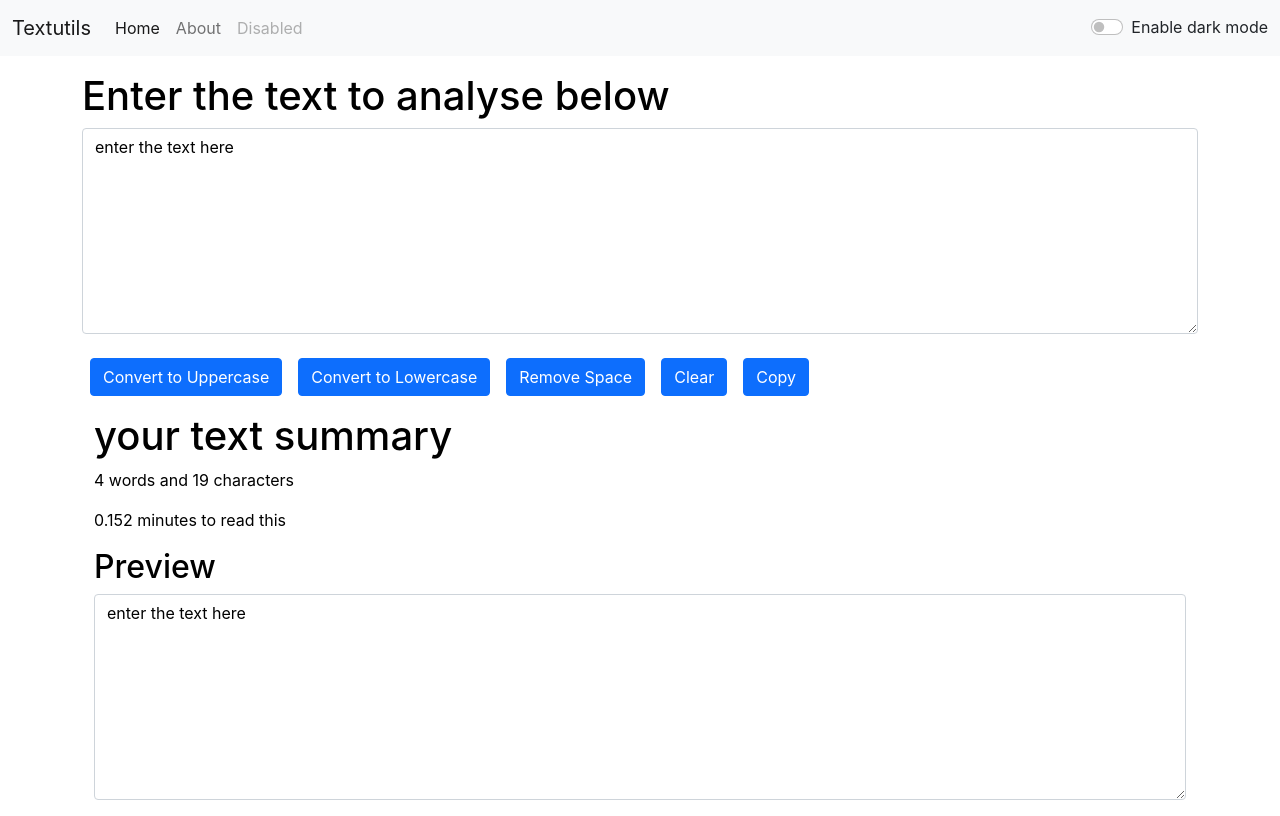
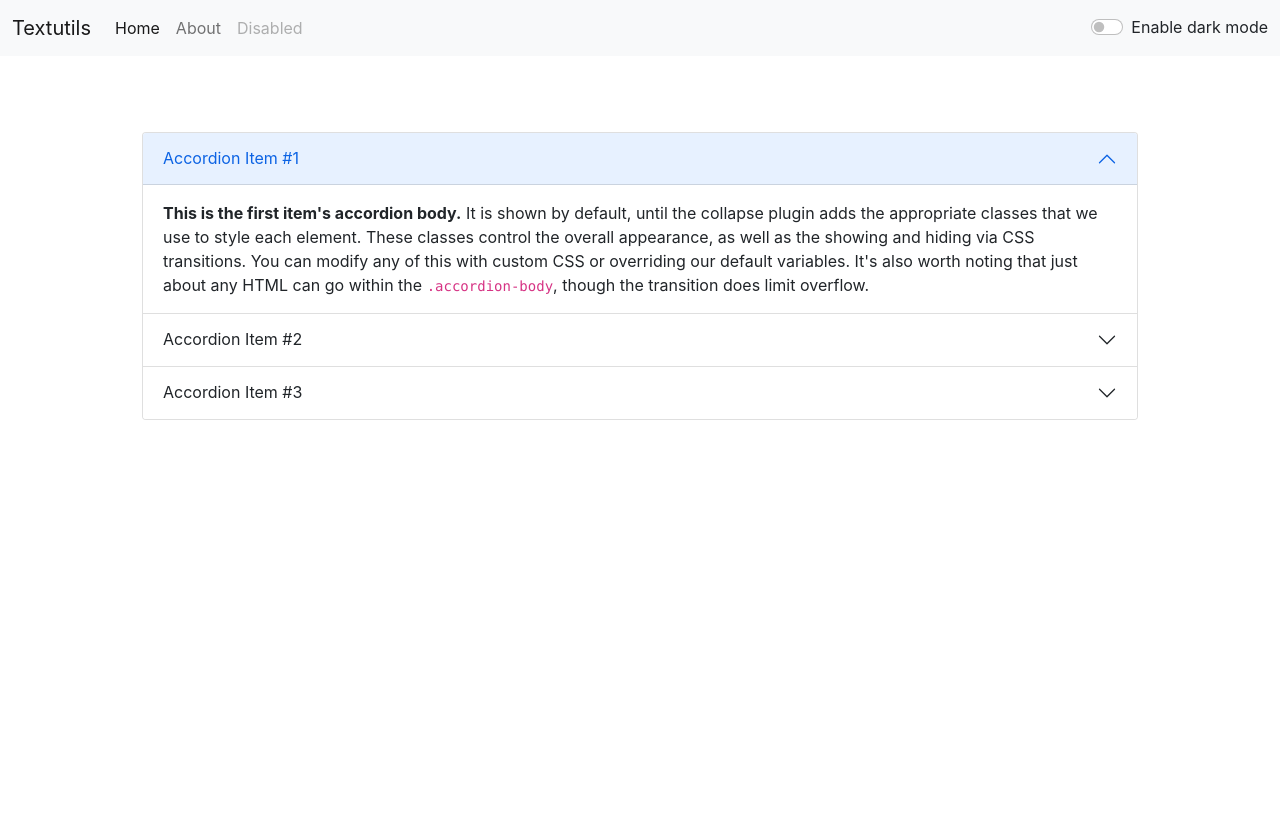
Before and after one commit to Kartikgupta666/text-utils, a React (Create React App) app: page /about in a window 1280 px wide. Built offline with nearby package versions, Linux system fonts and the light colour scheme.

Commit message:
about page , routes added

```diff
--- a/package.json
+++ b/package.json
@@ -9,6 +9,7 @@
     "bootstrap": "^5.3.2",
     "react": "^18.2.0",
     "react-dom": "^18.2.0",
+    "react-router-dom": "^6.22.0",
     "react-scripts": "5.0.1",
     "web-vitals": "^2.1.4"
   },
--- a/src/App.js
+++ b/src/App.js
@@ -4,7 +4,12 @@
 import Textform from './component/Textform';
 import Alert from './component/Alert';
 import React, { useState } from 'react'
-
+import About from './component/About';
+import {
+  BrowserRouter as Router,
+  Routes,
+  Route,
+} from "react-router-dom";
 
 function App() {
 
@@ -38,11 +43,20 @@
 
   return (
     <>
-      <Navbar mode={mode} toggelmode={toggelmode} />
-      <Alert alert={alert} />
-      <div className="container my-3">
-        <Textform mode={mode} showAlert={showAlert} heading="Enter the text to analyse below" />
-      </div>
+      <Router>
+        <Navbar mode={mode} toggelmode={toggelmode} />
+        <Alert alert={alert} />
+        <div className="container my-3">
+          <Routes>
+
+            <Route path="/" element={<Textform mode={mode} showAlert={showAlert} heading="Enter the text to analyse below" />} />
+
+            <Route path='/about' element={<About />} />
+
+          </Routes>
+        </div>
+      </Router>
+
     </>
   );
 }
--- /dev/null
+++ b/src/component/About.js
@@ -0,0 +1,46 @@
+import React from 'react'
+
+export default function About() {
+    return (
+        <div style={{'padding' : '60px'}}>
+            <div className="accordion" id="accordionPanelsStayOpenExample ">
+                <div className="accordion-item ">
+                    <h2 className="accordion-header" id="panelsStayOpen-headingOne">
+                        <button className="accordion-button" type="button" data-bs-toggle="collapse" data-bs-target="#panelsStayOpen-collapseOne" aria-expanded="true" aria-controls="panelsStayOpen-collapseOne">
+                            Accordion Item #1
+                        </button>
+                    </h2>
+                    <div id="panelsStayOpen-collapseOne" className="accordion-collapse collapse show" aria-labelledby="panelsStayOpen-headingOne">
+                        <div className="accordion-body">
+                            <strong>This is the first item's accordion body.</strong> It is shown by default, until the collapse plugin adds the appropriate classes that we use to style each element. These classes control the overall appearance, as well as the showing and hiding via CSS transitions. You can modify any of this with custom CSS or overriding our default variables. It's also worth noting that just about any HTML can go within the <code>.accordion-body</code>, though the transition does limit overflow.
+                        </div>
+                    </div>
+                </div>
+                <div className="accordion-item">
+                    <h2 className="accordion-header" id="panelsStayOpen-headingTwo">
+                        <button className="accordion-button collapsed" type="button" data-bs-toggle="collapse" data-bs-target="#panelsStayOpen-collapseTwo" aria-expanded="false" aria-controls="panelsStayOpen-collapseTwo">
+                            Accordion Item #2
+                        </button>
+                    </h2>
+                    <div id="panelsStayOpen-collapseTwo" className="accordion-collapse collapse" aria-labelledby="panelsStayOpen-headingTwo">
+                        <div className="accordion-body">
+                            <strong>This is the second item's accordion body.</strong> It is hidden by default, until the collapse plugin adds the appropriate classes that we use to style each element. These classes control the overall appearance, as well as the showing and hiding via CSS transitions. You can modify any of this with custom CSS or overriding our default variables. It's also worth noting that just about any HTML can go within the <code>.accordion-body</code>, though the transition does limit overflow.
+                        </div>
+                    </div>
+                </div>
+                <div className="accordion-item">
+                    <h2 className="accordion-header" id="panelsStayOpen-headingThree">
+                        <button className="accordion-button collapsed" type="button" data-bs-toggle="collapse" data-bs-target="#panelsStayOpen-collapseThree" aria-expanded="false" aria-controls="panelsStayOpen-collapseThree">
+                            Accordion Item #3
+                        </button>
+                    </h2>
+                    <div id="panelsStayOpen-collapseThree" className="accordion-collapse collapse" aria-labelledby="panelsStayOpen-headingThree">
+                        <div className="accordion-body">
+                            <strong>This is the third item's accordion body.</strong> It is hidden by default, until the collapse plugin adds the appropriate classes that we use to style each element. These classes control the overall appearance, as well as the showing and hiding via CSS transitions. You can modify any of this with custom CSS or overriding our default variables. It's also worth noting that just about any HTML can go within the <code>.accordion-body</code>, though the transition does limit overflow.
+                        </div>
+                    </div>
+                </div>
+            </div>
+        </div>
+    )
+}
--- a/src/component/Navbar.js
+++ b/src/component/Navbar.js
@@ -1,30 +1,30 @@
 import React from 'react'
-
+import { Link } from 'react-router-dom';
 export default function Navbar(props) {
     return (
         <div>
             <nav className={`navbar navbar-expand-lg navbar-${props.mode} bg-${props.mode}`} >
                 <div className="container-fluid">
-                    <a className="navbar-brand" href="/">Textutils</a>
+                    <Link className="navbar-brand" to="/">Textutils</Link>
                     <button className="navbar-toggler" type="button" data-bs-toggle="collapse" data-bs-target="#navbarSupportedContent" aria-controls="navbarSupportedContent" aria-expanded="false" aria-label="Toggle navigation">
                         <span className="navbar-toggler-icon"></span>
                     </button>
                     <div className="collapse navbar-collapse" id="navbarSupportedContent">
                         <ul className="navbar-nav me-auto mb-2 mb-lg-0">
                             <li className="nav-item">
-                                <a className="nav-link active" aria-current="page" href="/">Home</a>
+                                <Link className="nav-link active" aria-current="page" to="/">Home</Link>
                             </li>
                             <li className="nav-item">
-                                <a className="nav-link" href="/">About</a>
+                                <Link className="nav-link" to="/about">About</Link>
                             </li>
 
                             <li className="nav-item">
-                                <a className="nav-link disabled" href="/" tabIndex="-1" aria-disabled="true">Disabled</a>
+                                <Link className="nav-link disabled" to="/" tabIndex="-1" aria-disabled="true">Disabled</Link>
                             </li>
                         </ul>
-                        <div className={`form-check form-switch text-${props.mode==='light'?'dark':'light'}`}>
+                        <div className={`form-check form-switch text-${props.mode === 'light' ? 'dark' : 'light'}`}>
                             <input className="form-check-input" type="checkbox" onClick={props.toggelmode} id="flexSwitchCheckDefault" />
-                            <label className="form-check-label" htmlFor="flexSwitchCheckDefault">Enable {props.mode==='light'?'dark':'light'} mode</label>
+                            <label className="form-check-label" htmlFor="flexSwitchCheckDefault">Enable {props.mode === 'light' ? 'dark' : 'light'} mode</label>
                         </div>
                     </div>
                 </div>
```
Also changed, not shown: 1 other file (tests, documents, lock files or other folders).
